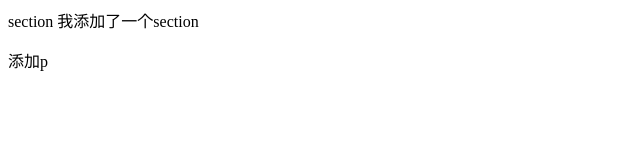
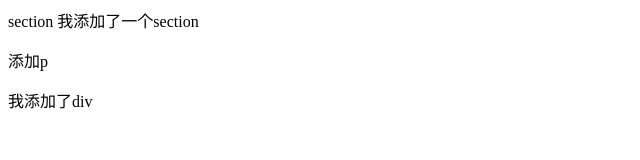
Before and after one commit to gcc1228/gittools, a plain HTML site: page index.html in a window 1280 px wide. Shown: the whole page, without its empty margins (0-640 px from the left). Drawn offline with Linux system fonts and the light colour scheme.

Commit message:
我添加了一个div

```diff
--- a/index.html
+++ b/index.html
@@ -15,6 +15,7 @@
         我添加了一个section
     </section>
     <p>添加p</p>
+    <div>我添加了div</div>
 
 </body>
 
```
